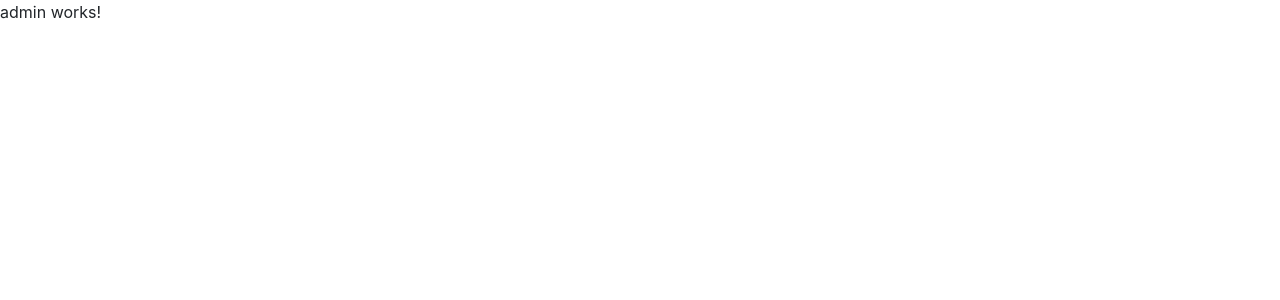
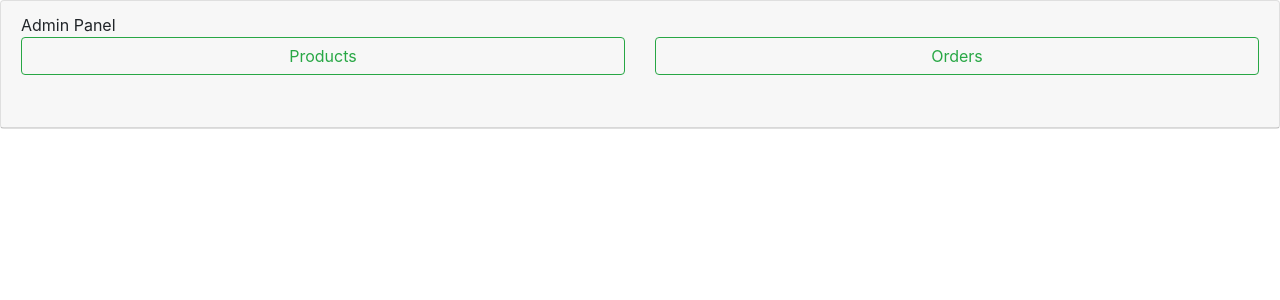
Before and after one commit to dreDevOS/hendzstore, an Angular app in the folder drehendz/: page /admin in a window 1280 px wide. Shown: the top 300 px of the page. Built offline with nearby package versions, Linux system fonts and the light colour scheme.

Commit message:
admin panel set up

```diff
--- a/drehendz/src/app/admin/admin.component.html
+++ b/drehendz/src/app/admin/admin.component.html
@@ -1,2 +1,47 @@
-<p>admin works!</p>
+
+<div class="card">
+ <div class="card-header">
+     <span> Admin Panel</span>
+     <br />
+
+     <div class="admin-tab">
+         <nav>
+
+            <div class="row">
+                    <div class="col-md-6">
+
+                            <button type="button" class="btn btn-block"  [ngClass]="(toggleNav === 'products') ? 'btn-success' : 'btn-outline-success'" (click)="changeNav('products')" >Products</button>
+
+                    </div>
+                    <div class="col-md-6">
+                            <button type="button" class="btn btn-block"  [ngClass]="(toggleNav === 'orders') ? 'btn-success' : 'btn-outline-success'" (click)="changeNav('orders')" >Orders</button>
+                        </div>
+                 </div>
+
+
+
+                </nav>
+
+</div>
+   <div class="card-body">
+<div id="product-tab" *ngIf="toggleNav === 'products' ">
+
+
+</div>
+<div id="order-tab" *ngIf="toggleNav === 'orders'">
+</div>
+</div>
+
+
+   </div>
+
+
+
+
+
+</div>
+
+
+
+
 <router-outlet></router-outlet>
```
